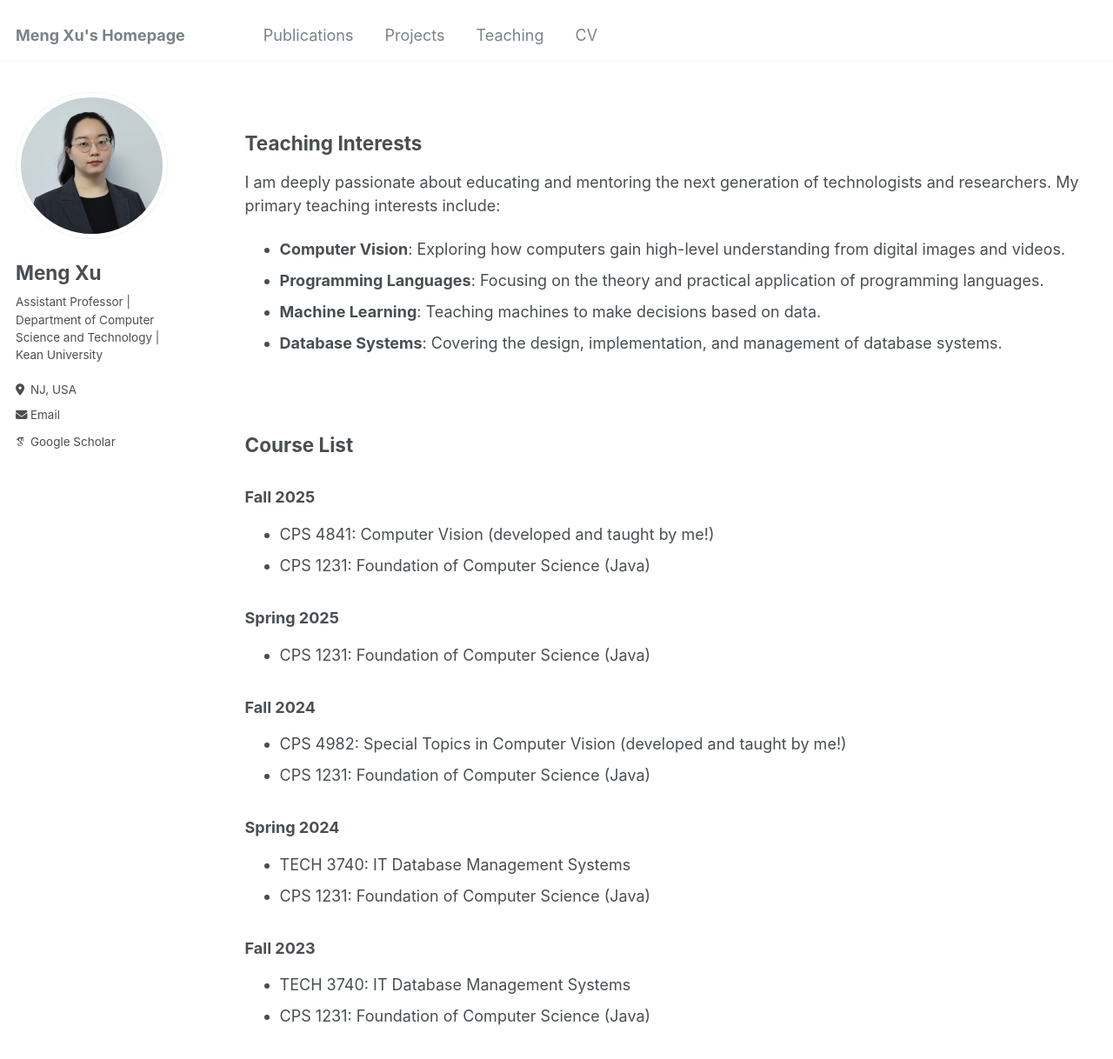
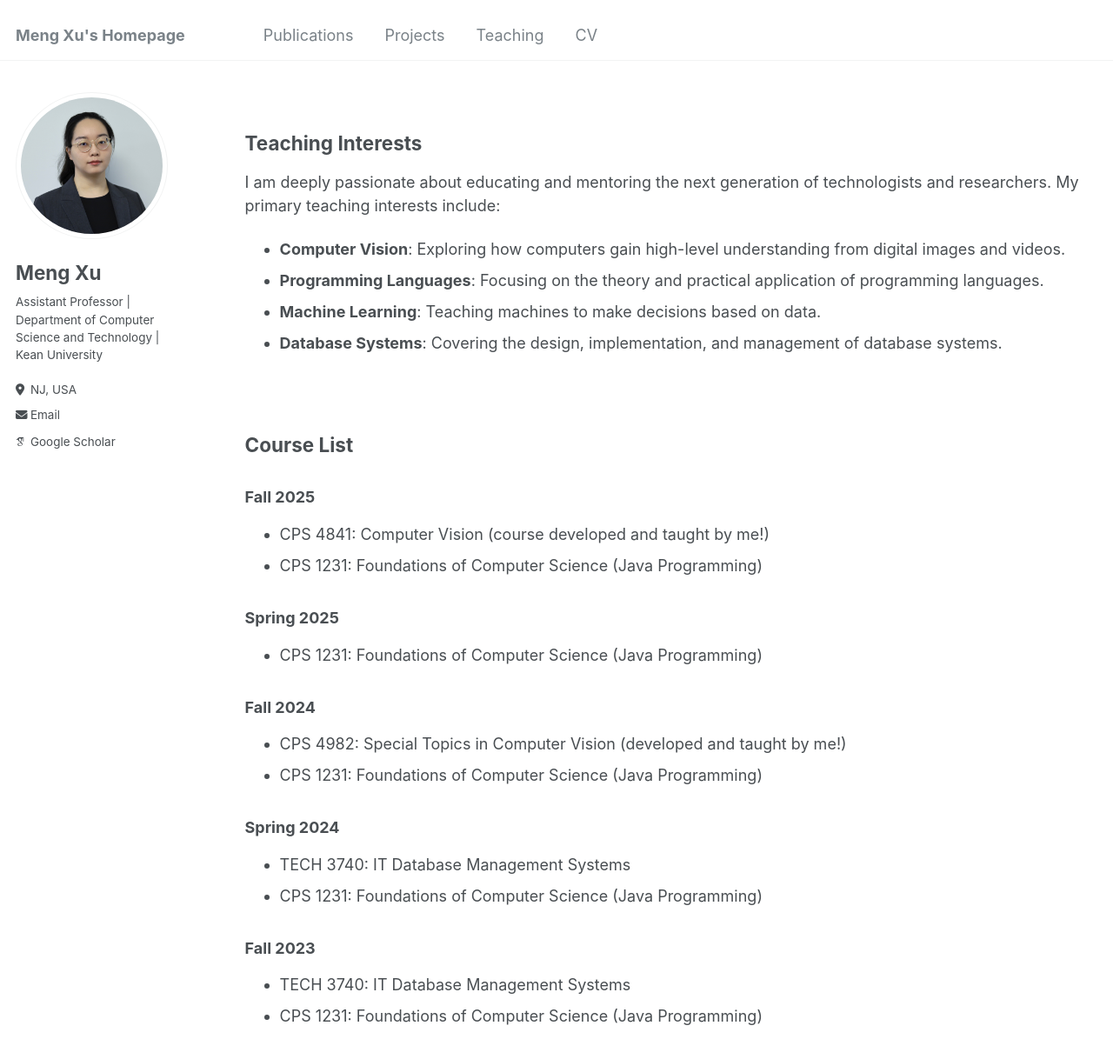
Before and after one commit to MengXu0201/mengxu0201.github.io, a Jekyll site: the page built from _pages/teaching.md, in a window 1280 px wide and 1400 px high. Shown: the top 1218 px of the window at 87% size. Built offline with Jekyll 4.4.1, drawn with Linux system fonts in a browser that asks for light colours; some web fonts are replaced.

Commit message:
updated the teaching page

```diff
--- a/_pages/teaching.md
+++ b/_pages/teaching.md
@@ -25,20 +25,20 @@ I am deeply passionate about educating and mentoring the next generation of tech
 ## Course List
 
 ### Fall 2025
-* CPS 4841: Computer Vision (developed and taught by me!)
-* CPS 1231: Foundation of Computer Science (Java)
+* CPS 4841: Computer Vision (course developed and taught by me!)
+* CPS 1231: Foundations of Computer Science (Java Programming)
 
 ### Spring 2025
-* CPS 1231: Foundation of Computer Science (Java)
+* CPS 1231: Foundations of Computer Science (Java Programming)
 
 ### Fall 2024
 * CPS 4982: Special Topics in Computer Vision (developed and taught by me!)
-* CPS 1231: Foundation of Computer Science (Java)
+* CPS 1231: Foundations of Computer Science (Java Programming)
 
 ### Spring 2024
 * TECH 3740: IT Database Management Systems
-* CPS 1231: Foundation of Computer Science (Java)
+* CPS 1231: Foundations of Computer Science (Java Programming)
 
 ### Fall 2023
 * TECH 3740: IT Database Management Systems
-* CPS 1231: Foundation of Computer Science (Java)
+* CPS 1231: Foundations of Computer Science (Java Programming)
```
Also changed, not shown: 1 other file.
